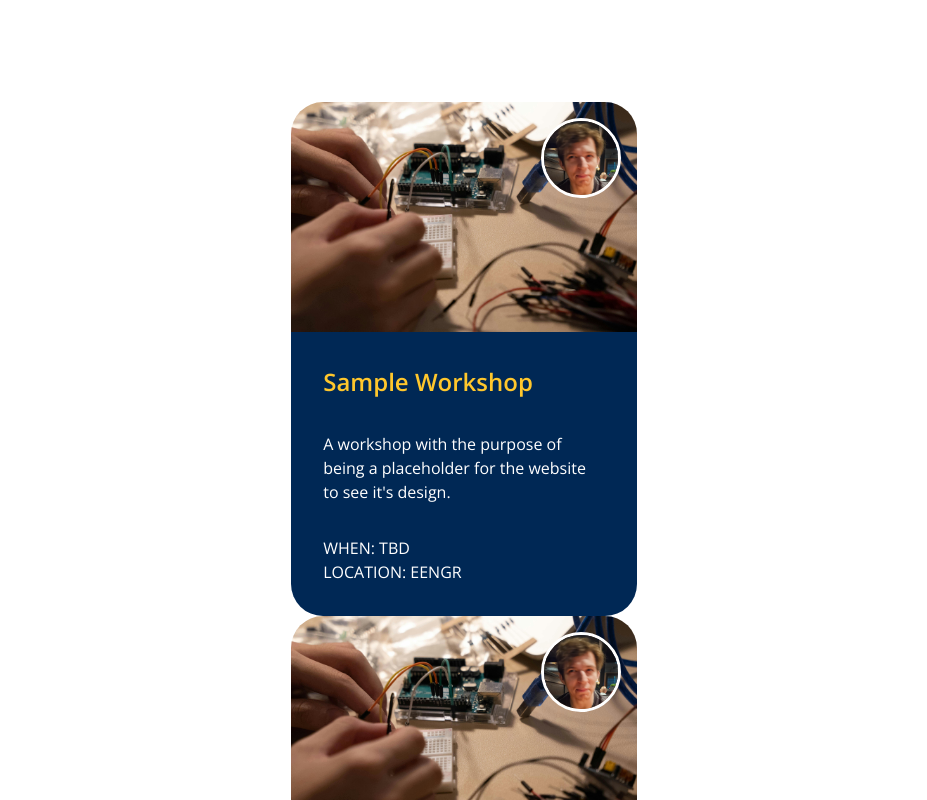
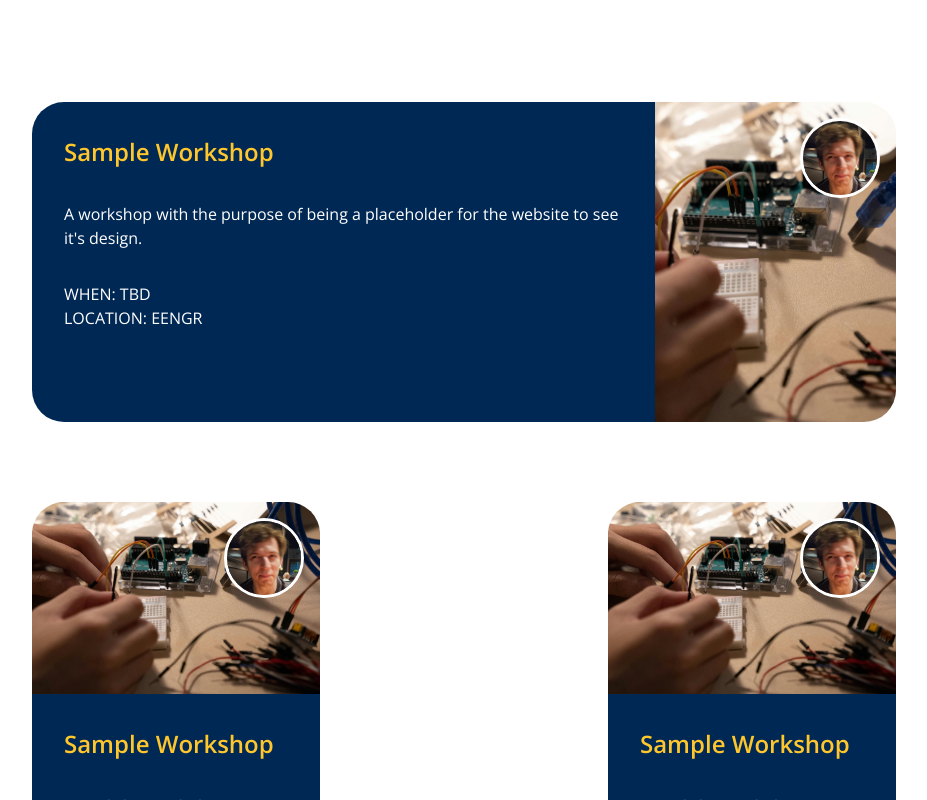
Before and after one commit to IEEE-ESB/R5-Conference-Website, a Next.js app: page /events in a window 1280 px wide. Shown: the part 740-1540 px from the top of the page, without its empty margins (176-1103 px from the left). Built offline with nearby package versions, Linux system fonts and the light colour scheme.

Commit message:
events styling progress

```diff
--- a/app/events/page.module.css
+++ b/app/events/page.module.css
@@ -1,10 +1,68 @@
-/* Event Cards */
+/* Main Event */
+
+.mainEventContainer {
+	display: flex;
+	position: relative;
+	width: 75%;
+	height: 20rem;
+	border-radius: 2rem;
+	overflow: hidden;
+	margin-bottom: 5rem;
+}
+
+.mainEventHead {
+	object-fit: cover;
+	height: 100%;
+	width: 40%;
+}
+
+.mainEventPic {
+	object-fit: cover;
+	height: 100%;
+}
+
+.mainEventLead {
+	position: absolute;
+	width: 5rem;
+	height: 5rem;
+	border-radius: 3rem;
+	border: 0.2rem white solid;
+	right: 1rem;
+	top: 1rem;
+}
+
+.mainEventBody {
+	display: flex;
+	flex-direction: column;
+	gap: 2rem;
+	background-color: var(--blue);
+	color: white;
+	height: 100%;
+	width: 100%;
+	padding: 2rem;
+}
+
+.mainEventBody h3 {
+	color: var(--yellow);
+	font-size: 24px;
+	font-weight: 600;
+}
+
+/* Sub-Event Cards */
+.subEvents {
+	display: grid;
+	grid-template-columns: repeat(2, auto);
+	width: 100%;
+	justify-items: center;
+}
+
 .eventContainer {
 	position: relative;
-	width: 30%;
+	width: 50%;
 	height: fit-content;
 	border-radius: 2rem;
 	overflow: hidden;
+	margin-bottom: 5rem;
 }
 
 .eventHead img {
--- a/app/events/page.tsx
+++ b/app/events/page.tsx
@@ -2,10 +2,6 @@ import AngledRectangle from "../components/AngledRectangle/AngledRectangle";
 import Button from "../components/Button/Button";
 import ImageStack from "../components/ImageStack/ImageStack";
 import styles from "./page.module.css";
-
-function MainEvent() {
-	return <div></div>;
-}
 
 function EventCard() {
 	return (
@@ -39,11 +35,31 @@ export default function About() {
 				<h1>WORKSHOPS & COMPETITIONS</h1>
 			</AngledRectangle>
 			<AngledRectangle color="white" textColor="blue">
-				<MainEvent />
-				<EventCard />
-				<EventCard />
-				<EventCard />
-				<EventCard />
+				<div className={styles.mainEventContainer}>
+					<div className={styles.mainEventBody}>
+						<h3>Sample Workshop</h3>
+						<p>
+							A workshop with the purpose of being a placeholder for the website
+							to see it's design.
+						</p>
+						<ul>
+							<li>WHEN: TBD</li>
+							<li>LOCATION: EENGR</li>
+						</ul>
+					</div>
+					<div className={styles.mainEventHead}>
+						<div>
+							<img src="/kory.png" className={styles.mainEventLead} />
+						</div>
+						<img src="/hero.jpg" className={styles.mainEventPic} />
+					</div>
+				</div>
+				<div className={styles.subEvents}>
+					<EventCard />
+					<EventCard />
+					<EventCard />
+					<EventCard />
+				</div>
 			</AngledRectangle>
 			<div>
 				<h2>UPCOMING COMPETITIONS</h2>
```
